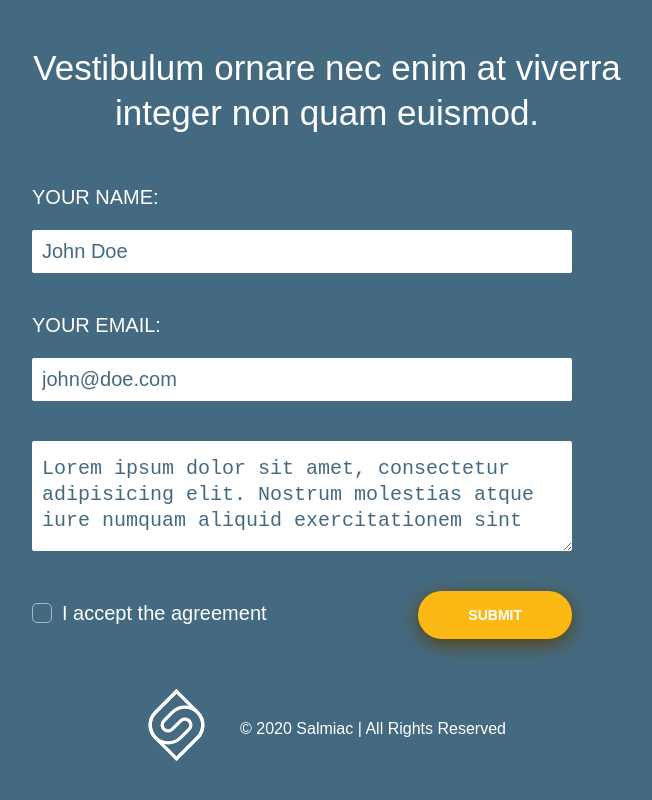
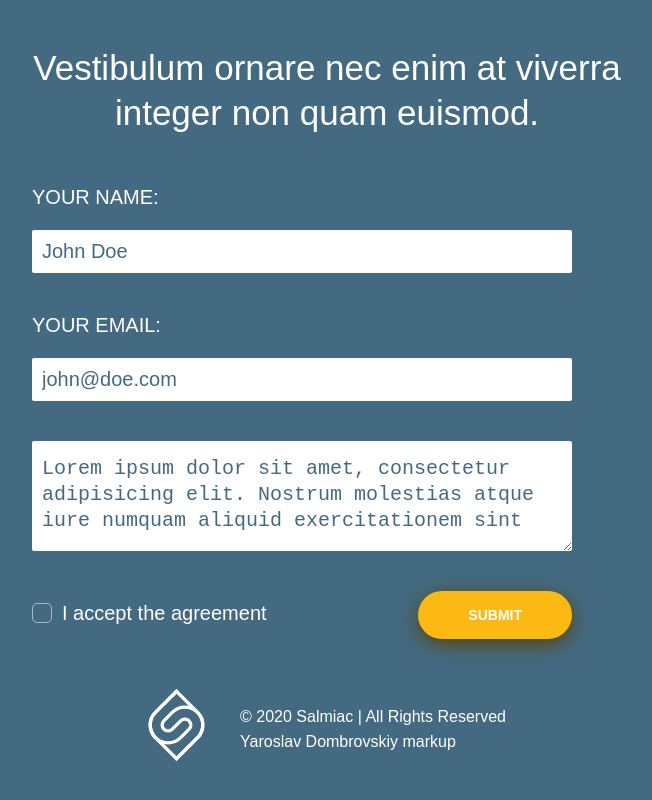
Before and after one commit to olmerrr/olmerrr.github.io, a plain HTML site: page webteam/index.html in a window 1280 px wide. Shown: the part 3396-4196 px from the top of the page, without its empty margins (313-965 px from the left). Drawn offline with nearby package versions, Linux system fonts and the light colour scheme; files whose address does not match are found by name.

Commit message:
desctop + tab + mob
desctop + tab + mob

```diff
--- a/webteam/index.html
+++ b/webteam/index.html
@@ -269,6 +269,7 @@
           </div>
           <div class="copyright__info">
             © 2020 Salmiac | All Rights Reserved
+            <p>Yaroslav Dombrovskiy markup</p>
           </div>
         </div>
       </div>
```
